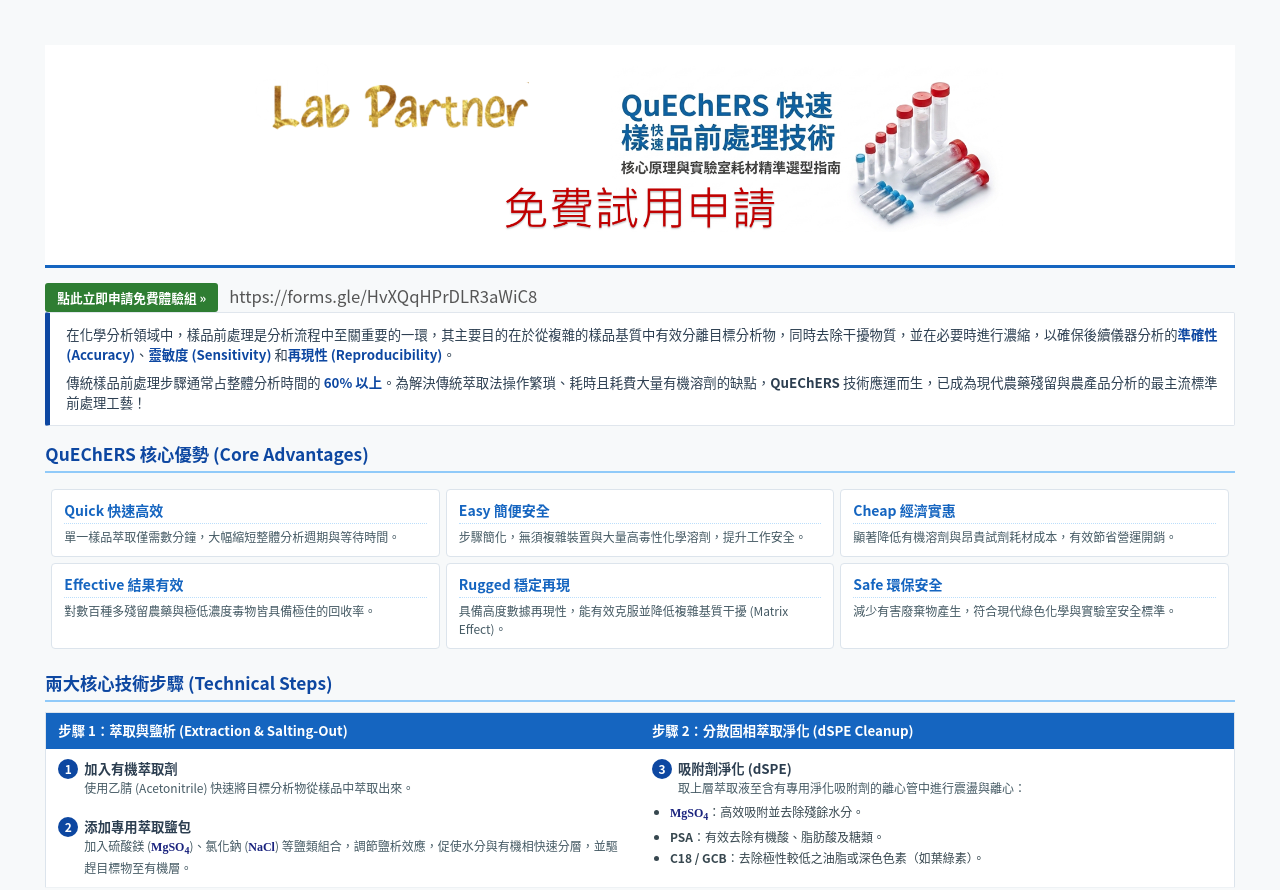
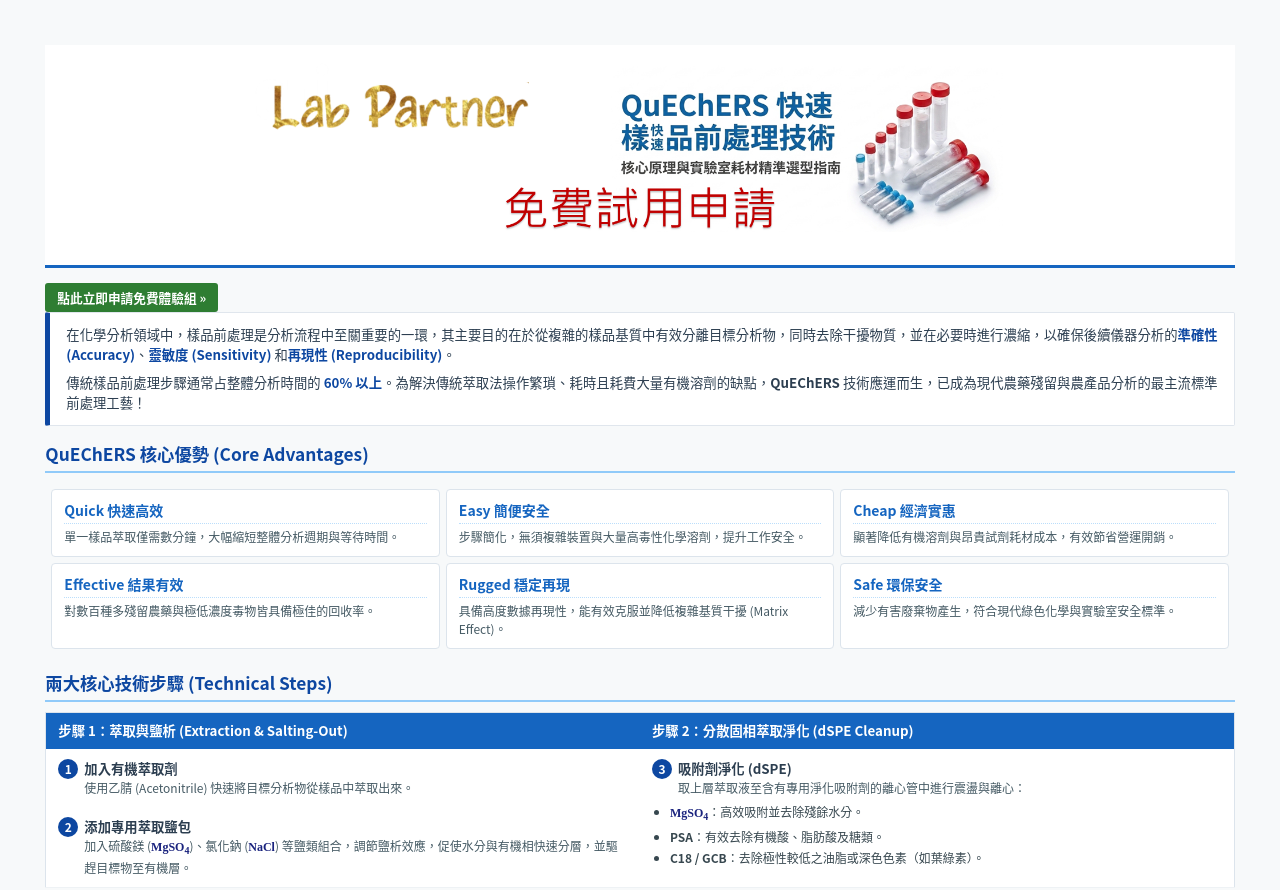
Before and after one commit to XiPai-Taiwan/Xipai-Newsletter, a plain HTML site: page 20260908-1.html in a window 1280 px wide. Shown: the top 890 px of the page. Drawn offline with Linux system fonts and the light colour scheme.

Commit message:
Remove URL display from banner
Removed the URL span element from the banner section.

```diff
--- a/20260908-1.html
+++ b/20260908-1.html
@@ -258,7 +258,7 @@
         <img src="images/QuEChERS 產品免費試用申請1400x350.png" alt="QuEChERS 產品免費試用申請" class="header-banner-img">
     </div>
     <a href="https://forms.gle/HvXQqHPrDLR3aWiC8" class="cta-button">點此立即申請免費體驗組 &raquo;</a>
-    <span style="font-size: 12.5pt; color: #555; margin-left: 8px;">https://forms.gle/HvXQqHPrDLR3aWiC8</span>
+    <span style="font-size: 12.5pt; color: #555; margin-left: 8px;"></span>
     <!-- Introduction -->
     <div class="intro-box">
         <p>在化學分析領域中，樣品前處理是分析流程中至關重要的一環，其主要目的在於從複雜的樣品基質中有效分離目標分析物，同時去除干擾物質，並在必要時進行濃縮，以確保後續儀器分析的<span class="highlight-text">準確性 (Accuracy)</span>、<span class="highlight-text">靈敏度 (Sensitivity)</span> 和<span class="highlight-text">再現性 (Reproducibility)</span>。</p>
```
